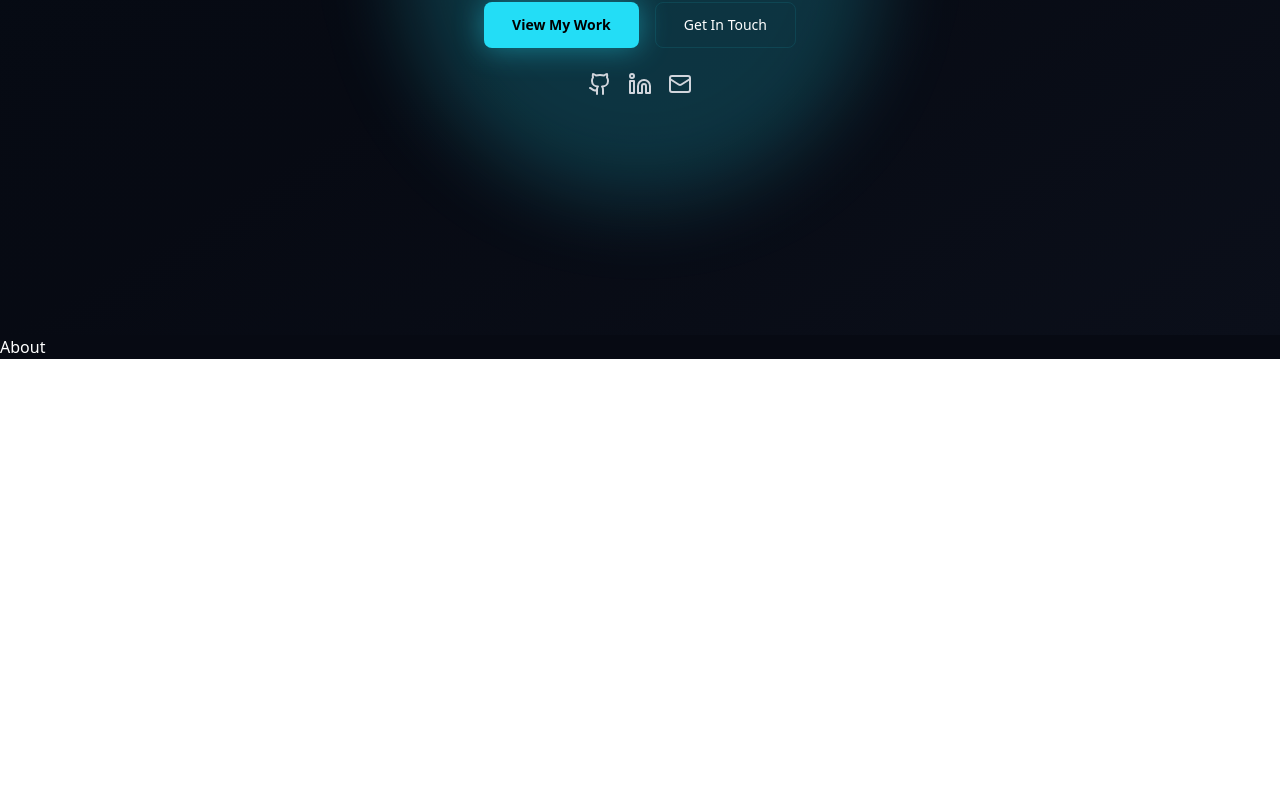
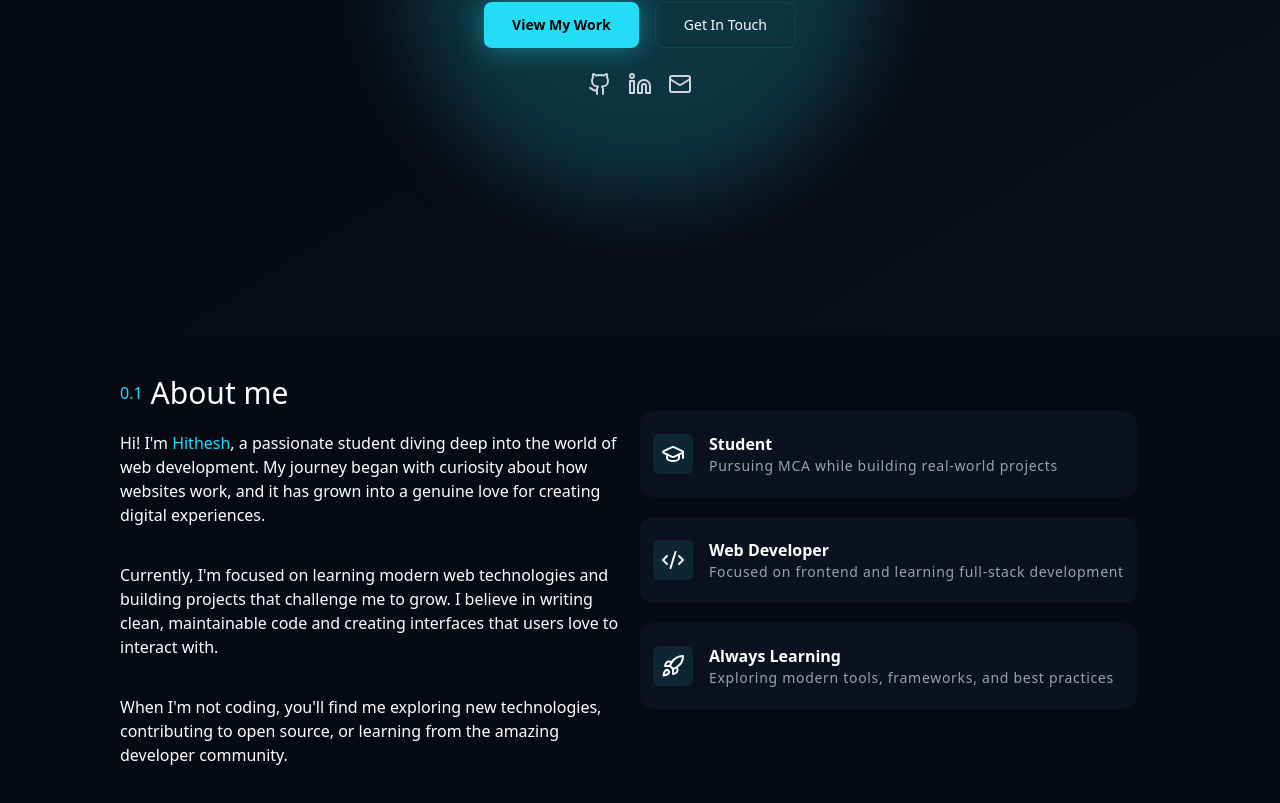
Before and after one commit to Hitheshamin24/Portpolio, a React (Vite) app: page / in a window 1280 px wide. Shown: the part 465-1268 px from the top of the page. Before the commit the page ends 824 px from the top, so only its background shows below. Built offline with nearby package versions, Linux system fonts and the light colour scheme.

Commit message:
Refactor About section with hover interactions

```diff
--- a/src/components/About.jsx
+++ b/src/components/About.jsx
@@ -1,9 +1,76 @@
-import React from 'react'
+import { GraduationCap, CodeXml, Rocket } from "lucide-react";
+import React from "react";
+const About = () => {
+  const aboutCards = [
+    {
+      icon: GraduationCap,
+      title: "Student",
+      desc: "Pursuing MCA while building real-world projects",
+    },
+    {
+      icon: CodeXml,
+      title: "Web Developer",
+      desc: "Focused on frontend and learning full-stack development",
+    },
+    {
+      icon: Rocket,
+      title: "Always Learning",
+      desc: "Exploring modern tools, frameworks, and best practices",
+    },
+  ];
 
-const About = () => {
   return (
-    <div className='text-white'>About</div>
-  )
-}
+    <div
+      className="text-white min-h-screen py-10 px-25 scroll-mt-15 "
+      id="about"
+    >
+      <div className="flex gap-2 items-center ml-5">
+        <span className="text-[#23ddf6] ">0.1</span>
+        <h1 className="text-3xl font-medium ">About me</h1>
+      </div>
+      <div className="flex flex-col md:flex-row">
+        <div className=" md:w-1/2 p-3 flex flex-col gap-5 text-md">
+          <p className=" p-2 rounded-lg ">
+            Hi! I'm <span className="text-[#23ddf6]">Hithesh</span>, a
+            passionate student diving deep into the world of web development. My
+            journey began with curiosity about how websites work, and it has
+            grown into a genuine love for creating digital experiences.
+          </p>
+          <p className="p-2 rounded-lg">
+            Currently, I'm focused on learning modern web technologies and
+            building projects that challenge me to grow. I believe in writing
+            clean, maintainable code and creating interfaces that users love to
+            interact with.
+          </p>
+          <p className="p-2 rounded-lg">
+            When I'm not coding, you'll find me exploring new technologies,
+            contributing to open source, or learning from the amazing developer
+            community.
+          </p>
+        </div>
+        <div className="flex flex-col gap-5">
+          {aboutCards.map((item, index) => {
+            return (
+              <div
+                key={index}
+                className="group flex items-center gap-4 bg-[#0b111e] px-3 py-5 rounded-xl border border-transparent hover:border-[#23ddf6] hover:drop-shadow-2xl hover:scale-103 transition-all duration-200 ease-in-out cursor-pointer"
+              >
+                <div className=" bg-[#23ddf6]/10 group-hover:bg-[#23ddf6] group-hover:text-[#070a13] p-2 rounded-md transition-all duration-200 ease-in-out text-">
+                  <item.icon />
+                </div>
+                <div>
+                  <h3 className="font-semibold ">{item.title}</h3>
+                  <p className="font-light tracking-wider text-gray-400 text-sm">
+                    {item.desc}
+                  </p>
+                </div>
+              </div>
+            );
+          })}
+        </div>
+      </div>
+    </div>
+  );
+};
 
-export default About
+export default About;
```
